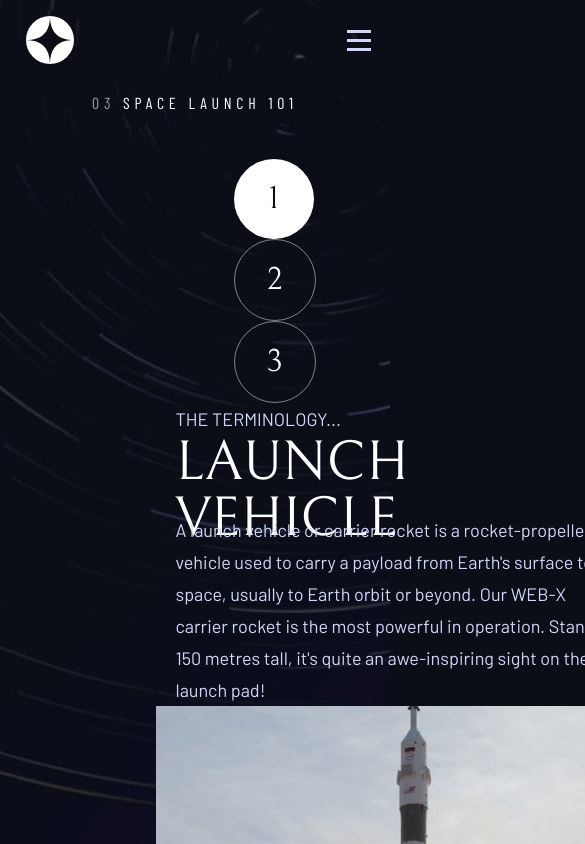
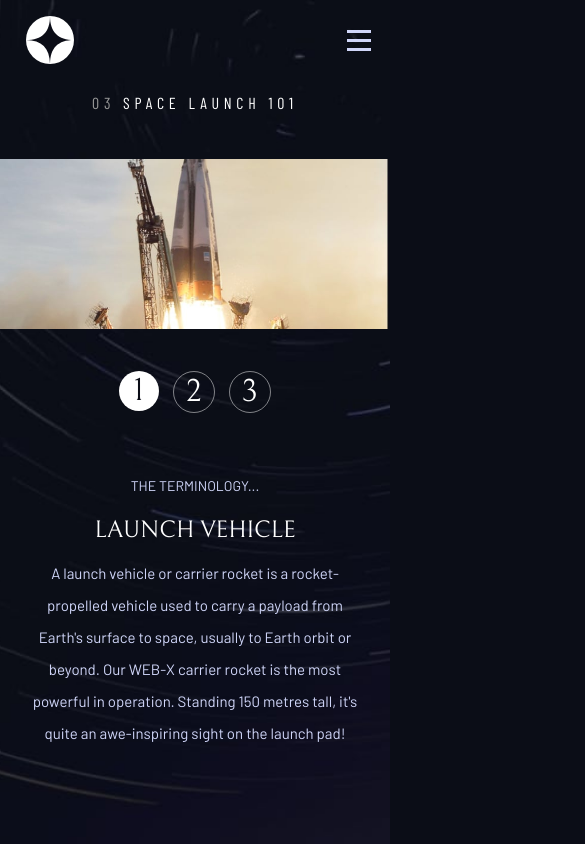
Before and after one commit to Otwgoat/space-tourism-frontend-mentor, a Next.js app: page /technology in a window 390 px wide. Shown: the top 844 px of the page, 585 px wide, since content can reach past the window. Built offline with nearby package versions, Linux system fonts and the light colour scheme.

Commit message:
Mise en page de la section technologie et réactivité améliorée

```diff
--- a/app/src/styles/_technology.scss
+++ b/app/src/styles/_technology.scss
@@ -142,7 +142,56 @@
         #technologyContent {
             display: flex;
             flex-direction: column;
-            justify-content: space-evenly;
+            justify-content: space-between;
+            margin-left: 0;
+            height: 70%;
+            #technologyImg {
+                width: 100%;
+                display: flex;
+                justify-content: center;
+                order: 1;
+                img {
+                    width: 100%;
+                    height: 170px;
+                }
+            }
+            nav {
+                flex-direction: row;
+                justify-content: space-between;
+                order: 2;
+                height: 40px;
+                width: 152px;
+                .navCircle, .navCircleActive {
+                    width: 40px;
+                    height: 40px;
+                }
+            }
+            #technologyDescription {
+                order: 3;
+                height: 50%;
+                width: 100%;
+                #technologyCard {
+                    width: 100%;
+                    align-items: center;
+                    #technologyCardHeader {
+
+                        h3 {
+                            text-align: center;
+                            font-size: 24px;
+                        }
+                        p {
+                            text-align: center;
+                            font-size: 14px;
+                        }
+                    }
+                    p {
+                        width: 327px;
+                        text-align: center;
+                        font-size: 15px;
+                    }
+                }
+
+            }
         }
     }
 
--- a/app/technology/page.jsx
+++ b/app/technology/page.jsx
@@ -7,7 +7,7 @@
 
 export default function Technology() {
   const isTablet = useMediaQuery({
-    query: "(min-width: 600px) and (max-width: 1300px)",
+    query: "(max-width: 1300px)",
   });
   const [technology, setTechnology] = useState(data.technology[0]);
   const [circleIsActive, setCircleIsActive] = useState("Launch Vehicle");
```
